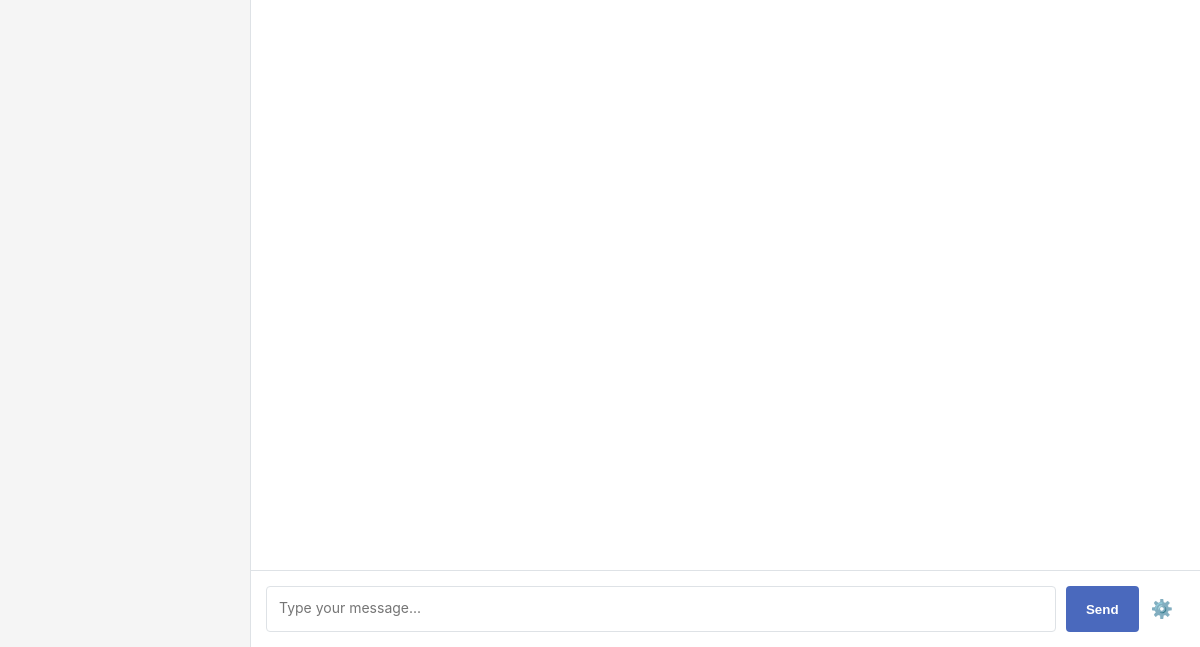
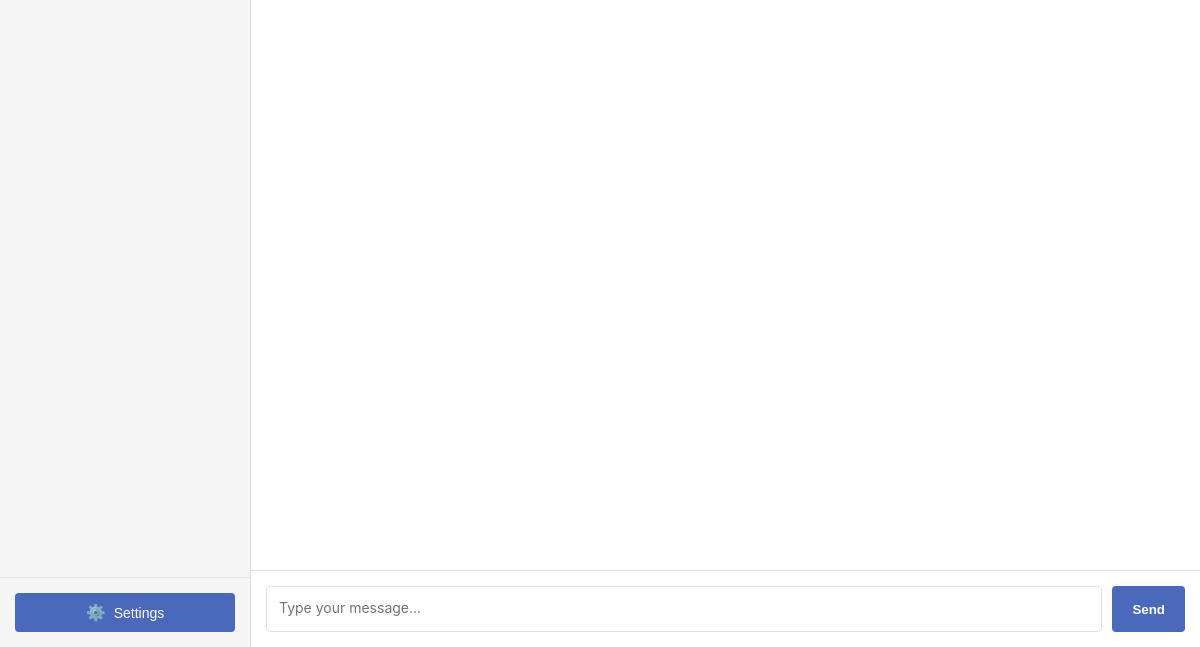
Before and after one commit to NastyFFM/LocalAIChat, an Electron app: page index.html in a window 1200 px wide. Shown: the part 153-800 px from the top of the page. Drawn offline with nearby package versions, Linux system fonts and the light colour scheme; no server answers.

Commit message:
settings button on the left

```diff
--- a/index.html
+++ b/index.html
@@ -656,6 +656,44 @@
     #confirm-delete-button:hover {
       background-color: #c0392b;
     }
+
+    /* New sidebar footer */
+    .sidebar-footer {
+      padding: 15px;
+      background-color: #f5f5f5;
+      border-top: 1px solid #dee2e6;
+      display: flex;
+      justify-content: center;
+    }
+
+    .sidebar-settings-button {
+      background-color: #4a69bd;
+      color: white;
+      border: none;
+      border-radius: 4px;
+      padding: 10px 16px;
+      cursor: pointer;
+      font-size: 14px;
+      transition: background-color 0.2s;
+      width: 100%;
+      display: flex;
+      align-items: center;
+      justify-content: center;
+    }
+
+    .sidebar-settings-button:hover {
+      background-color: #3c58b0;
+    }
+
+    .settings-icon {
+      margin-right: 8px;
+      font-size: 16px;
+    }
+
+    .settings-text {
+      font-size: 14px;
+      font-weight: 500;
+    }
   </style>
   <script src="renderer.js" defer></script>
   <script src="https://cdn.jsdelivr.net/npm/marked/marked.min.js"></script>
@@ -677,6 +715,14 @@
         </div>
         <div id="chat-list" class="chat-list">
           <!-- Chat items will be added here dynamically -->
+        </div>
+
+        <!-- Settings button below chat history -->
+        <div class="sidebar-footer">
+          <button id="settings-button" class="sidebar-settings-button">
+            <span class="settings-icon">⚙️</span>
+            <span class="settings-text">Settings</span>
+          </button>
         </div>
       </div>
 
@@ -709,7 +755,6 @@
           <div class="input-container">
             <textarea id="message-input" placeholder="Type your message..."></textarea>
             <button id="send-button">Send</button>
-            <button id="settings-button" class="settings-button" title="Settings">⚙️</button>
           </div>
 
           <!-- Modal Dialog for Settings -->
```
